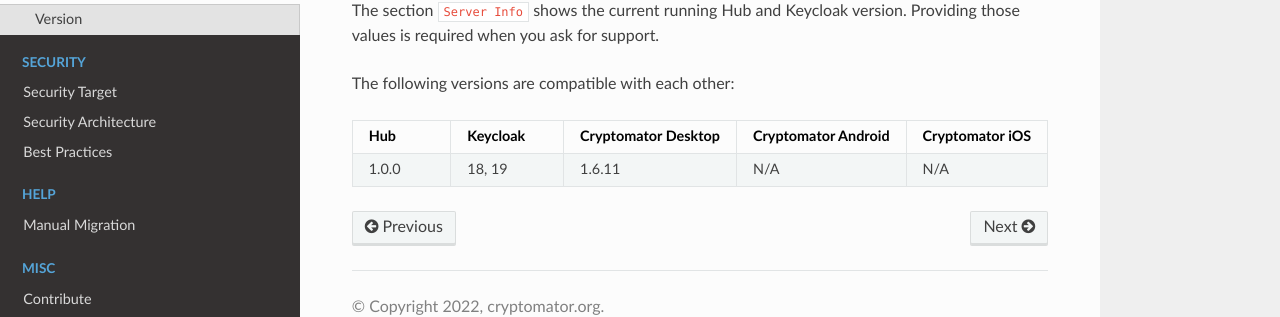
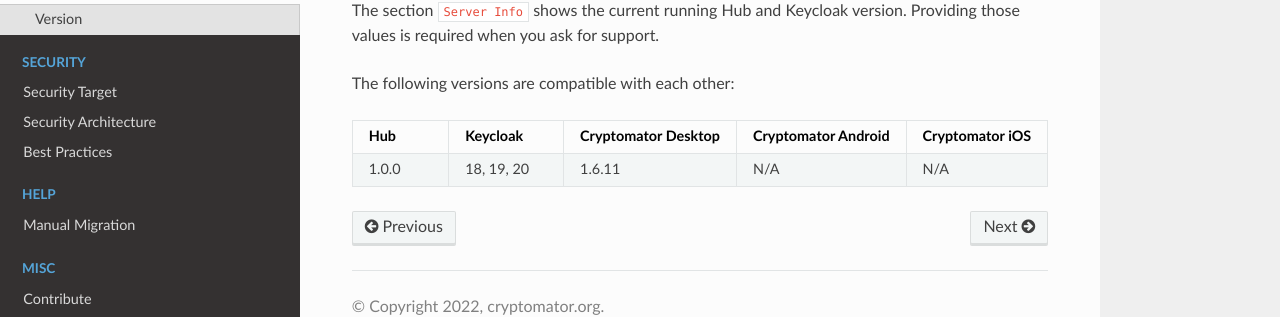
Before and after one commit to cryptomator/docs, a Sphinx documentation site: the page built from source/hub/settings.rst, in a window 1280 px wide and 950 px high. Shown: the part 574-891 px from the top of the window. Built offline with Sphinx 7.4.7 and the Read the Docs theme 2.0.0, drawn with Linux system fonts in a browser that asks for light colours.

Commit message:
Add KC 20 to the list of supported versions of Hub

```diff
--- a/source/hub/settings.rst
+++ b/source/hub/settings.rst
@@ -26,7 +26,7 @@
      - Cryptomator Android
      - Cryptomator iOS
    * - 1.0.0
-     - 18, 19
+     - 18, 19, 20
      - 1.6.11
      - N/A
      - N/A
```
